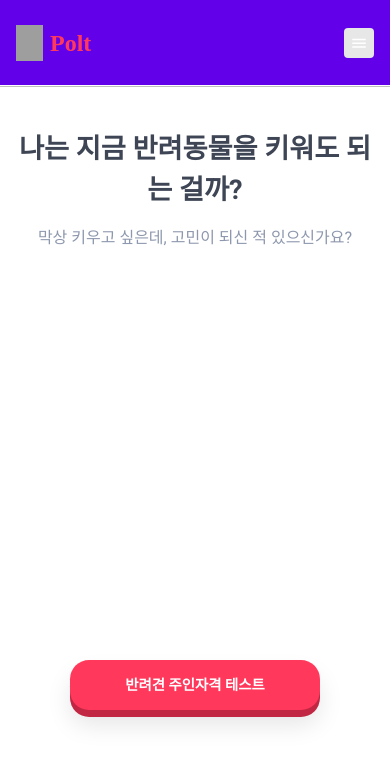
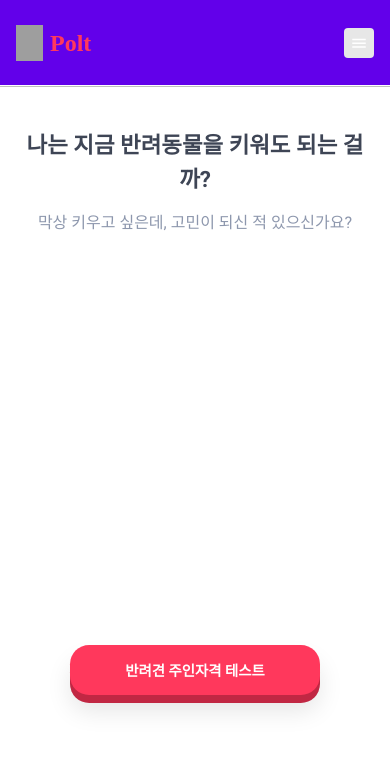
Before and after one commit to m-veloper/polt-web, a Nuxt app: page / in a window 390 px wide. Shown: the top 764 px of the page. Built offline with nearby package versions, Linux system fonts and the light colour scheme; grey boxes are pictures that could not be loaded; a web font is replaced by a local one.

Commit message:
뒤로가기 이벤트 체크

```diff
--- a/components/custom/banner/BannerText.vue
+++ b/components/custom/banner/BannerText.vue
@@ -117,7 +117,12 @@ export default {
     .main-title{
       font-size: 1.7rem;
     }
+  }
 
+  @media (max-width: 455px) {
+    .main-title{
+      font-size: 1.4rem;
+    }
   }
 
 </style>
--- a/pages/dog-test-components.vue
+++ b/pages/dog-test-components.vue
@@ -73,6 +73,14 @@ export default {
     startTest() {
       this.$store.commit("SET_PAGE", 1)
     }
+  },
+  beforeRouteLeave(to, from, next) {
+    if (confirm('진행 테스트가 초기화 됩니다.\n변경사항이 저장되지 않을 수 있습니다.')) {
+      this.$router.go(0);
+    }
+    // console.log(to)
+    // console.log(from)
+    // console.log(next)
   }
 };
 </script>
```
